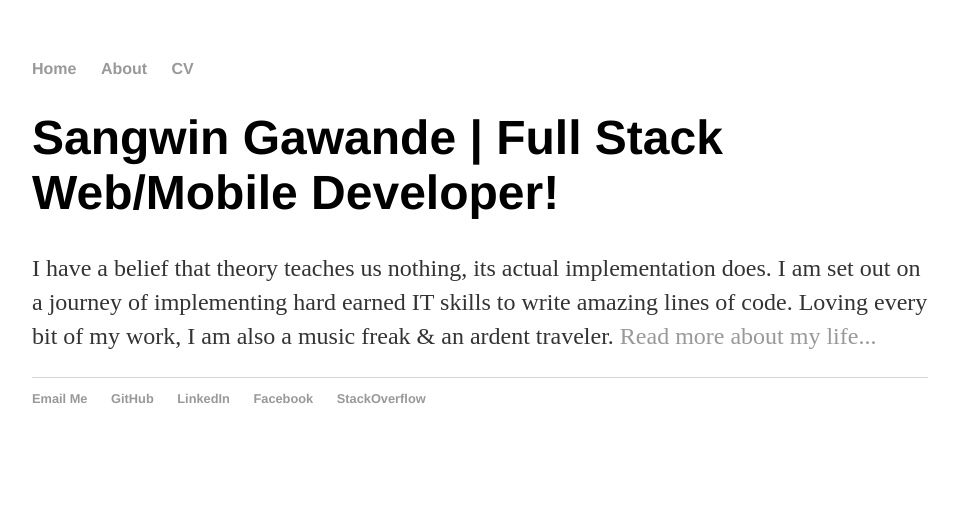
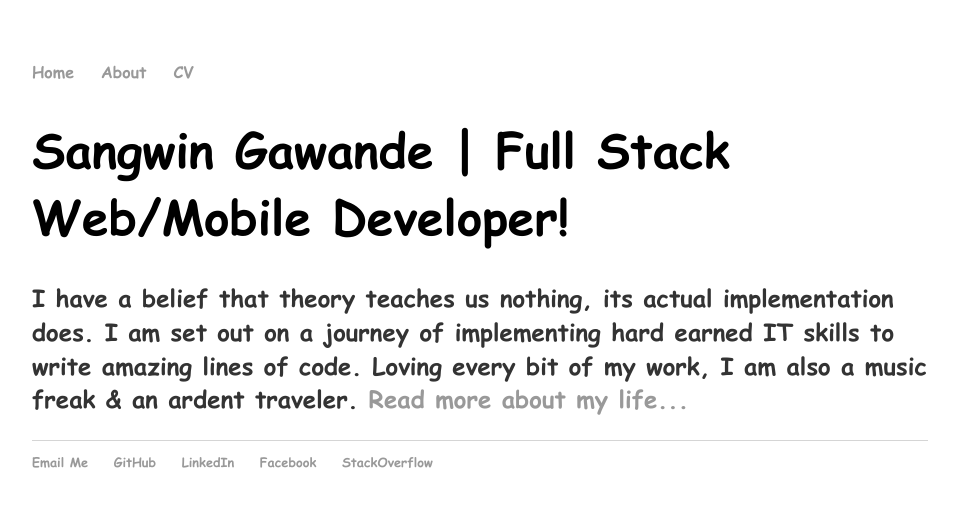
Before and after one commit to sangwin/sangwin.github.io, a Jekyll site: the page built from index.html, in a window 1280 px wide. Shown: the top 507 px of the page, without its empty margins (160-1117 px from the left). Built offline with Jekyll 4.4.1, drawn with Linux system fonts in a browser that asks for light colours.

Commit message:
Update main.css

```diff
--- a/css/main.css
+++ b/css/main.css
@@ -1,3 +1,12 @@
+@font-face {
+    font-family: myFirstFont;
+    src: url(/fonts/design.graffiti.comicsansmsgras.ttf);
+}
+
+*:not(.fa) {
+    font-family: myFirstFont !important;
+}
+
 body {
     margin: 60px auto;
     width: 70%;
```
